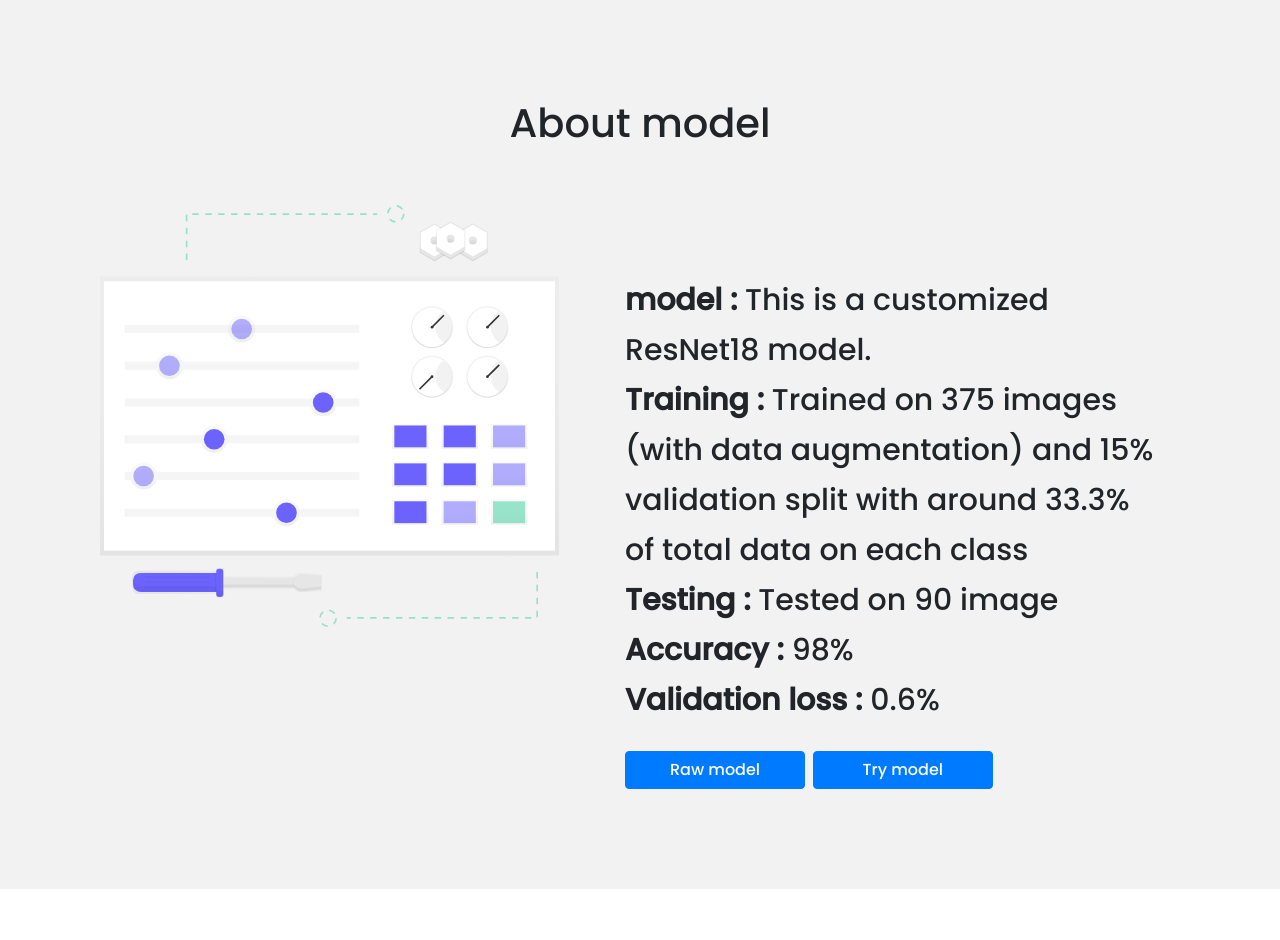
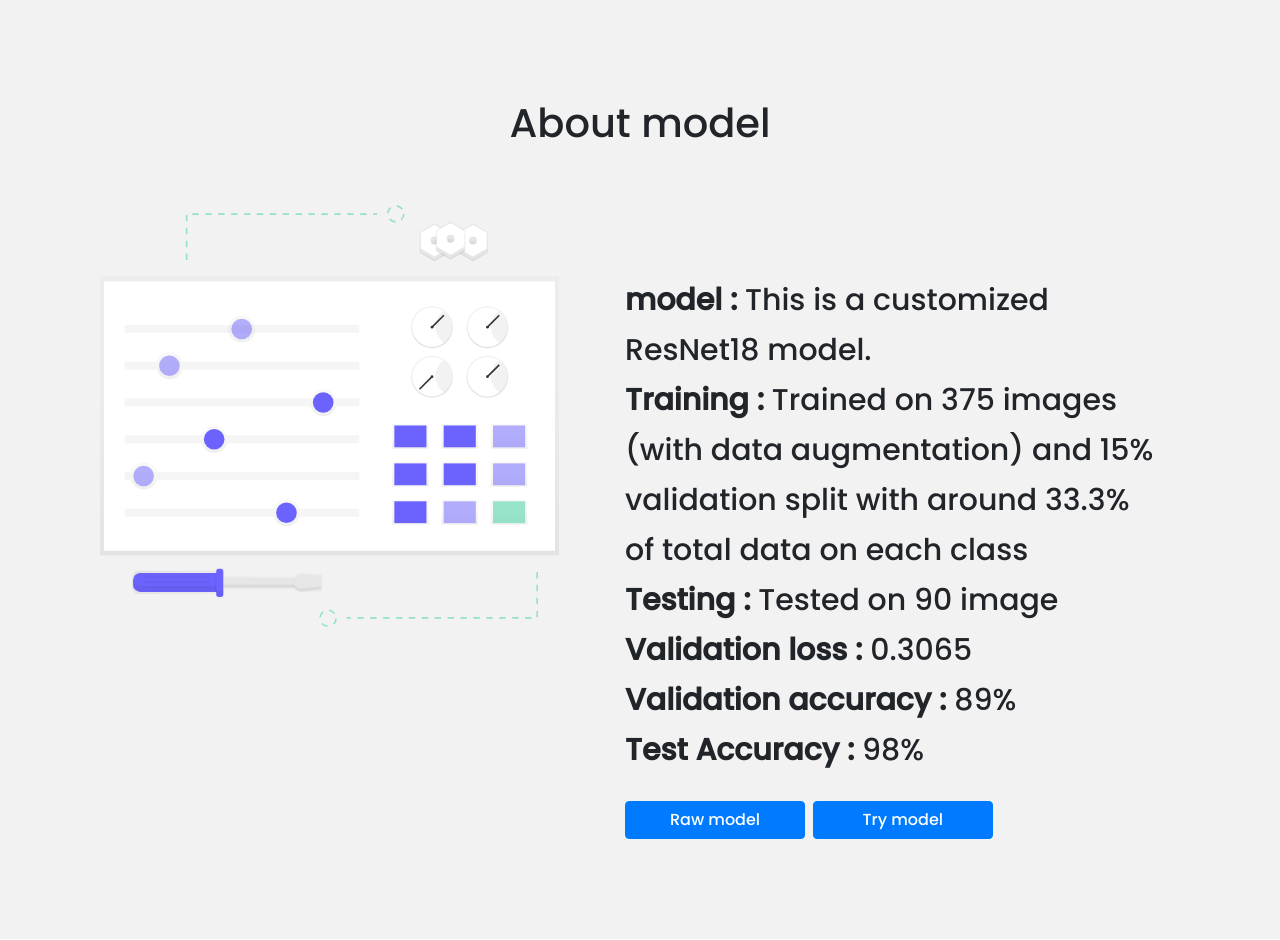
Before and after one commit to cppcoders/Sat-Classification, a Flask app: page / in a window 1280 px wide. Shown: the part 1826-2766 px from the top of the page. Run offline with Flask 2, Linux system fonts and the light colour scheme; some libraries are stand-ins or nearby versions.

Commit message:
added some links

```diff
--- a/templates/about_us.html
+++ b/templates/about_us.html
@@ -202,7 +202,7 @@
                     <h5 class="card-title">Mohammed Yasser</h5>
                     </br>
                     </br>
-                    <a href="#" class="btn btn-primary">LinkedIn profile</a>
+                    <a href="https://www.linkedin.com/in/moharidy98" class="btn btn-primary">LinkedIn profile</a>
                 </div>
             </div>
 
--- a/templates/home.html
+++ b/templates/home.html
@@ -235,10 +235,12 @@
                         <b>model : </b> This is a customized ResNet18 model.</br>
                         <b>Training : </b> Trained on 375 images (with data augmentation) and 15% validation split with around 33.3% of total data on each class </br>
                         <b>Testing : </b> Tested on 90 image  </br>
-                        <b>Accuracy : </b> 98% </br>
-                        <b>Validation loss : </b> 0.6%  </br>
+                        <b>Validation loss : </b> 0.3065 </br>
+                        <b>Validation accuracy : </b> 89%</br>
+                        <b>Test Accuracy : </b> 98% </br>
+
                     </p>
-                    <a href="https://www.kaggle.com/dodger23/scene-classification">
+                    <a href="https://www.kaggle.com/mohamed38/scene-classification/">
                         <button class="btn btn-primary col-lg-4 col-sm-12 col-md-4">Raw model</button>
                     </a>
                     <a href="/model">
```
